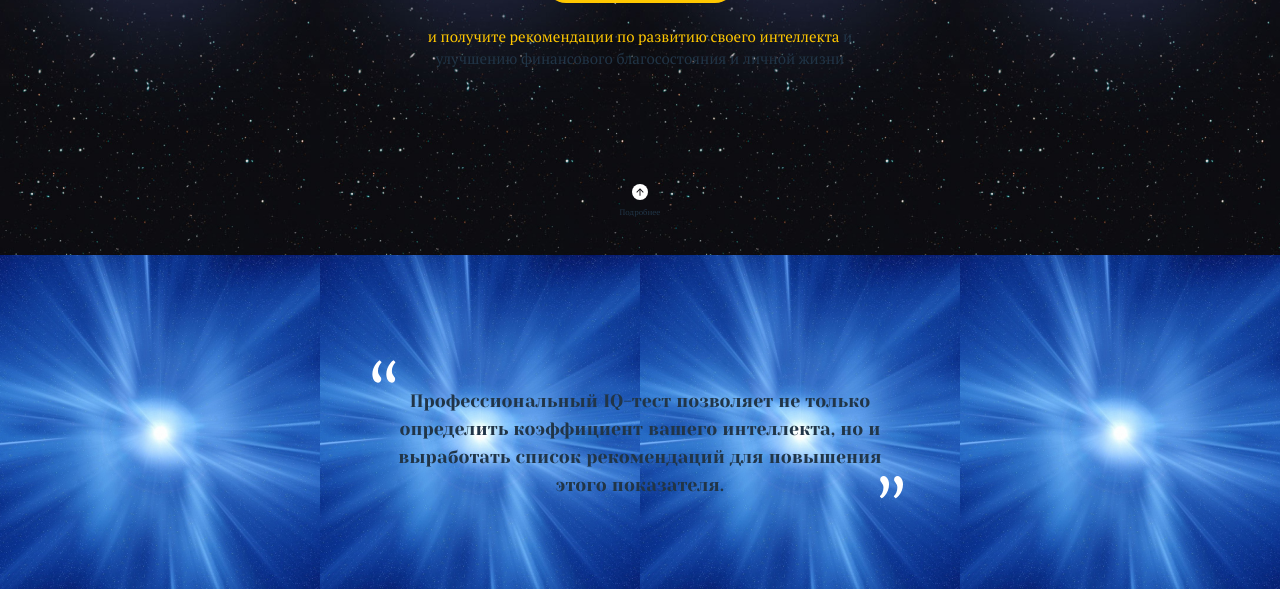
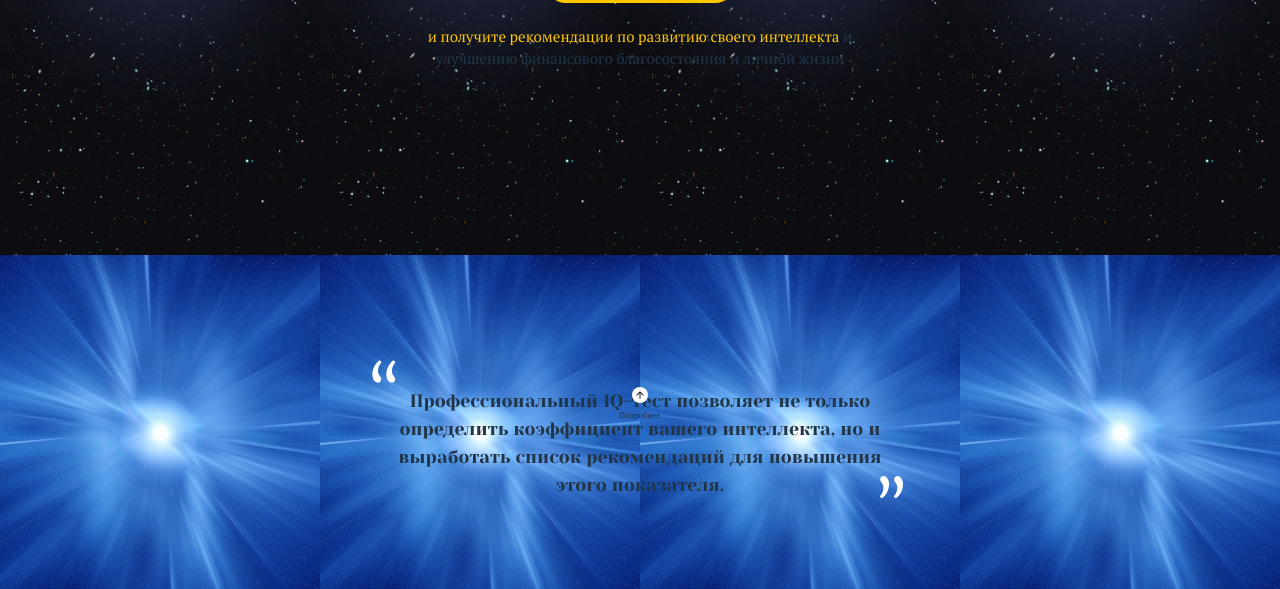
Before and after one commit to OlgaLosikova/iq-test, a Vue app: page / in a window 1280 px wide. Shown: the part 363-952 px from the top of the page. Built offline with nearby package versions, Linux system fonts and the light colour scheme.

Commit message:
scroll added

```diff
--- a/src/pages/Home.vue
+++ b/src/pages/Home.vue
@@ -1,9 +1,11 @@
 <script setup>
-
+const makeScroll = () => {
+  window.scroll({ top: 0, left: 0, behavior: "smooth" });
+};
 </script>
 
 <template>
-  <article class="first-page">
+  <section class="first-page">
     <h2 class="paragraph-big">Пройдите точный и быстрый</h2>
     <h1>тест на определение IQ</h1>
     <router-link to="/test"><button>пройти тест</button></router-link>
@@ -11,12 +13,12 @@
       <span>и получите рекомендации по развитию своего интеллекта</span> и
       улучшению финансового благосостояния и личной жизни
     </p>
-    <div class="details-wrapper">
+    <div @click="makeScroll" class="details-wrapper">
       <img src="../assets/svg/arrow_up.svg" alt="arrow-up" />
       <p class="details-button">Подробнее</p>
     </div>
-  </article>
-  <article class="second-page">
+  </section>
+  <section class="second-page">
     <div class="second-page-wrapper">
       <img
         src="../assets/svg/quotes_left.svg"
@@ -36,8 +38,8 @@
         class="quotes_right"
       />
     </div>
-  </article>
-  <article class="third-page">
+  </section>
+  <section class="third-page">
     <div class="third-page-wrapper">
       <h3 class="paragraph-medium">
         Также по результатам теста
@@ -49,12 +51,14 @@
         >
         которая принесет вам скорейший финансовый результат.
       </h3>
-      <img src="../assets/325-01.png" alt="brain" class="brain-img" /><router-link to="/test"><button>
-        пройти тест
-      </button></router-link>
+      <img
+        src="../assets/325-01.png"
+        alt="brain"
+        class="brain-img"
+      /><router-link to="/test"><button>пройти тест</button></router-link>
     </div>
-  </article>
-  <article class="fourth-page">
+  </section>
+  <section class="fourth-page">
     <p class="paragraph-small">
       Прохождение теста займет у вас не более <span>12 минут</span>, а его
       результаты вы
@@ -74,7 +78,7 @@
         >2019</span
       >
     </div>
-  </article>
+  </section>
 </template>
 
 <style scoped>
@@ -117,8 +121,10 @@
   margin-bottom: 0;
 }
 .details-wrapper {
-  padding-top: 9%;
-  padding-bottom: 1%;
+  position: fixed;
+  margin: 0 auto;
+  bottom: 2%;
+  z-index: 1000;
 }
 .first-page {
   padding-left: 15px;
--- a/src/pages/Result.vue
+++ b/src/pages/Result.vue
@@ -176,6 +176,7 @@ h2 {
   border-radius: 5px;
   margin-bottom: 158px;
   z-index: 100;
+  cursor: pointer;
 }
 .call-icon {
   margin: 33px 18px 30px 15px;
```
Also changed, not shown: src/App.vue (+5 -7 lines).
